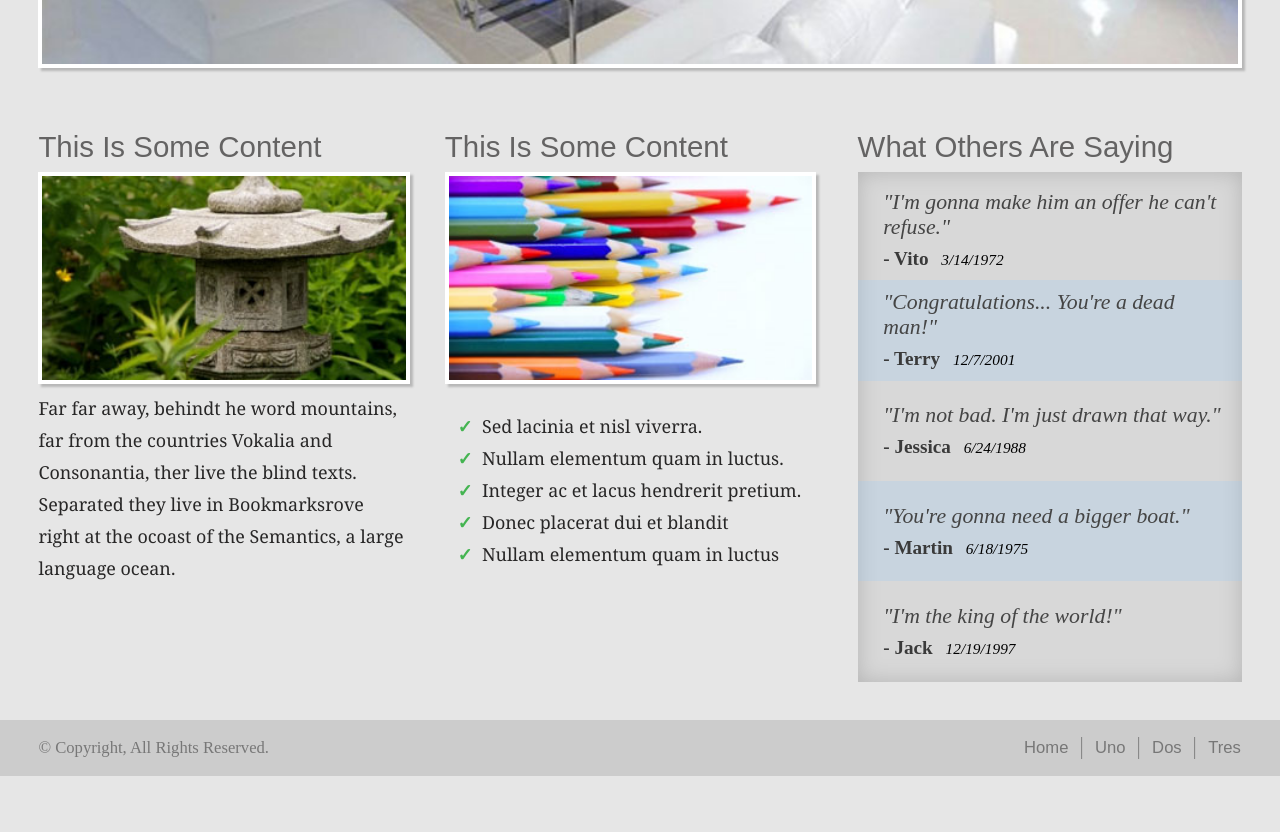
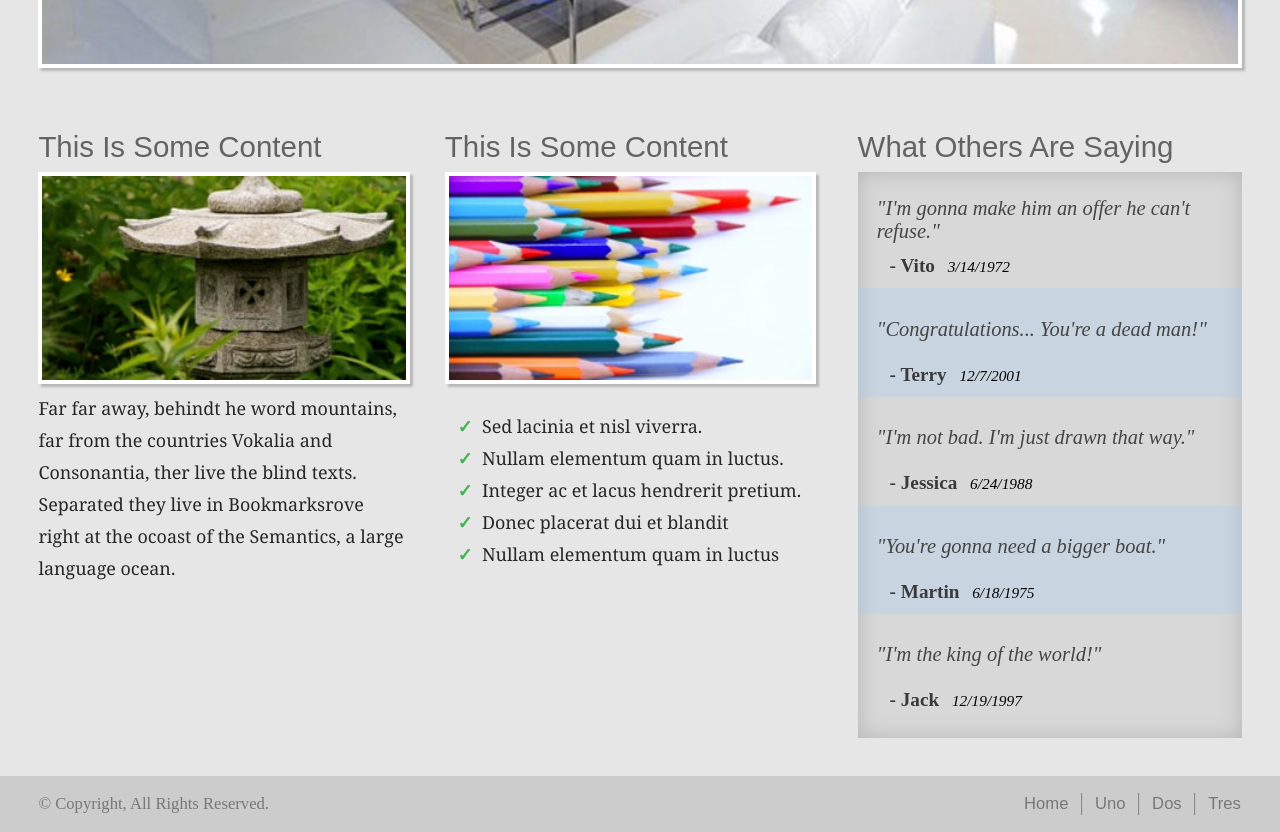
Before and after one commit to anvalenton/avoya, a React (Create React App) app: page / in a window 1280 px wide. Shown: the part 560-1392 px from the top of the page. Before the commit the page ends 1336 px from the top, so only its background shows below. Built offline with nearby package versions, Linux system fonts and the light colour scheme.

Commit message:
updated comment box spacing in css

```diff
--- a/src/CommentBox.css
+++ b/src/CommentBox.css
@@ -2,9 +2,12 @@
 .comment-boxcontainer {
     display: flex;
     flex-direction: column;
-    height: 70vh;
+    justify-content: center;
+    align-items: center;
+    height: 77vh;
     width: 30vw;
     margin-left: .5vw;
+
 }
 
 
@@ -19,19 +22,21 @@
 .comment-container {
     height: 100%;
     width: 100%;
+    background-color: #d8d8d8;
     padding-top: 1vh;
-    background-color: #d8d8d8;
     box-shadow: inset 0 0 20px 1px rgba(128, 128, 128, 0.377);
 }
 .comment-subcontainer {
 
-    height: 20%;
+    height: 19%;
     display: flex;
     flex-direction: column;
     justify-content: center;
     align-items: flex-start;
-    padding-left: 1vw;
+    padding-left: 1.5vw;
     padding-right: 1vw;
+    padding-top: .2vw;
+
 
 
 }
@@ -46,8 +51,10 @@
     color: rgb(69, 69, 69);
     font-family: 'Times New Roman', Times, serif;
     font-style: italic;
-    font-size: 1.7vw;
-    padding-left: 1vw;
+    font-size: 1.6vw;
+    display: flex;
+    align-items: center;
+    height: 50%;
 }
 
 @media screen and (max-width: 600px) {
```
